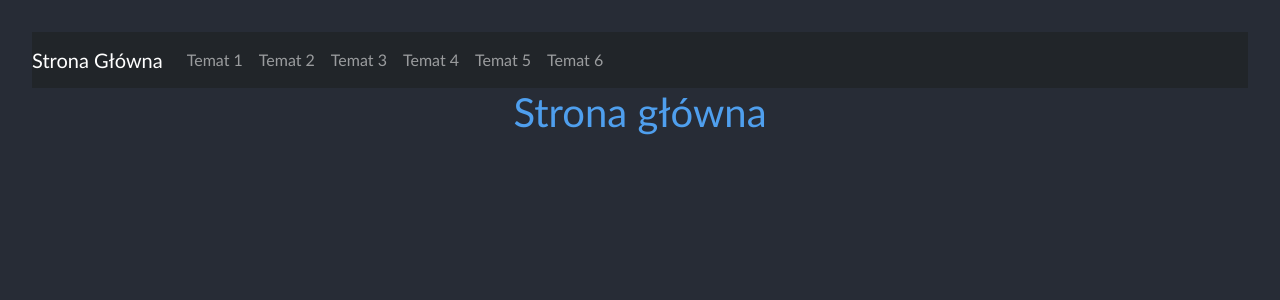
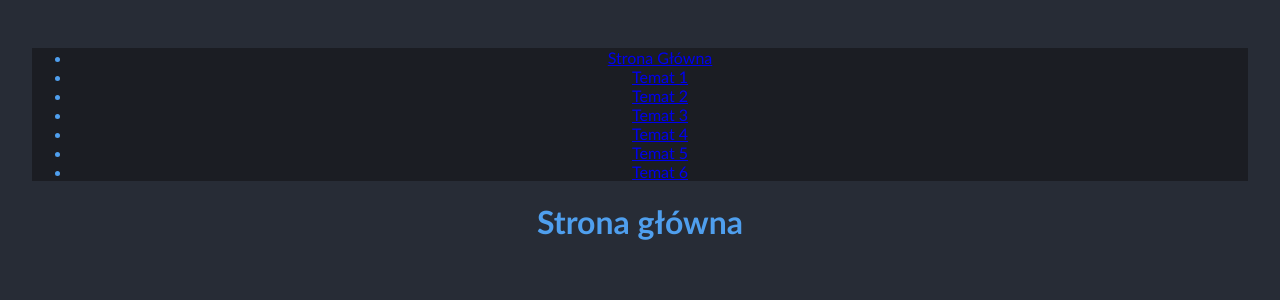
Before and after one commit to Just-a-Jason/ProjektHistoria, a React (Vite) app: page / in a window 1280 px wide. Shown: the top 300 px of the page. Built offline with nearby package versions, Linux system fonts and the light colour scheme.

Commit message:
removing bootstrap

```diff
--- a/package.json
+++ b/package.json
@@ -10,7 +10,6 @@
     "preview": "vite preview"
   },
   "dependencies": {
-    "bootstrap": "^5.3.2",
     "react": "^18.2.0",
     "react-dom": "^18.2.0",
     "react-router-dom": "^6.21.1"
--- a/src/App.css
+++ b/src/App.css
@@ -1,5 +1,3 @@
-@import url('bootstrap/dist/css/bootstrap.css');
-
 #root {
   max-width: 1280px;
   margin: 0 auto;
@@ -14,5 +12,12 @@ body {
   font-family: 'Trebuchet MS', 'Lucida Sans Unicode', 'Lucida Grande', 'Lucida Sans', Arial, sans-serif;
 }
 .navBar{
+  background-color: #1B1D23;
+}
+.navBarUl{
+  text-decoration: none;
+  list-style-type: none;
+}
+.nav-element{
 
 }
--- a/src/Pages/NavBar.tsx
+++ b/src/Pages/NavBar.tsx
@@ -2,56 +2,30 @@ import { Link } from "react-router-dom";
 
 const NavBar = () => {
   return (
-    <nav className="navbar navbar-expand-lg navbar-dark bg-dark">
-      <button
-        className="navbar-toggler"
-        type="button"
-        data-toggle="collapse"
-        data-target="#navbarTogglerDemo03"
-        aria-controls="navbarTogglerDemo03"
-        aria-expanded="false"
-        aria-label="Toggle navigation"
-      >
-        <span className="navbar-toggler-icon"></span>
-      </button>
-      <Link className="navbar-brand navBar" to="/">
-        Strona Główna
-      </Link>
-
-      <div className="collapse navbar-collapse" id="navbarTogglerDemo03">
-        <ul className="navbar-nav mr-auto mt-2 mt-lg-0">
-          <li className="nav-item">
-            <Link className="nav-link" to="/Temat1">
-              Temat 1
-            </Link>
+    <nav className="navBar">
+      <ul className="NavBarUl">
+        <li className="Nav-element">
+          <Link to="/">Strona Główna</Link>
         </li>
-          <li className="nav-item">
-            <Link className="nav-link" to="/Temat2">
-              Temat 2
-            </Link>
+        <li className="Nav-element">
+          <Link to="/Temat1">Temat 1</Link>
         </li>
-          <li className="nav-item">
-            <Link className="nav-link" to="/Temat3">
-              Temat 3
-            </Link>
+        <li className="Nav-element">
+          <Link to="/Temat2">Temat 2</Link>
         </li>
-          <li className="nav-item">
-            <Link className="nav-link" to="/Temat4">
-              Temat 4
-            </Link>
+        <li className="Nav-element">
+          <Link to="/Temat3">Temat 3</Link>
         </li>
-          <li className="nav-item">
-            <Link className="nav-link" to="/Temat5">
-              Temat 5
-            </Link>
+        <li className="Nav-element">
+          <Link to="/Temat4">Temat 4</Link>
         </li>
-          <li className="nav-item">
-            <Link className="nav-link" to="/Temat6">
-              Temat 6
-            </Link>
+        <li className="Nav-element">
+          <Link to="/Temat5">Temat 5</Link>
+        </li>
+        <li className="Nav-element">
+          <Link to="/Temat6">Temat 6</Link>
         </li>
       </ul>
-      </div>
     </nav>
   );
 };
```
Also changed, not shown: 1 other file (tests, documents, lock files or other folders). Lines whose indentation alone changed are shown as unchanged.
